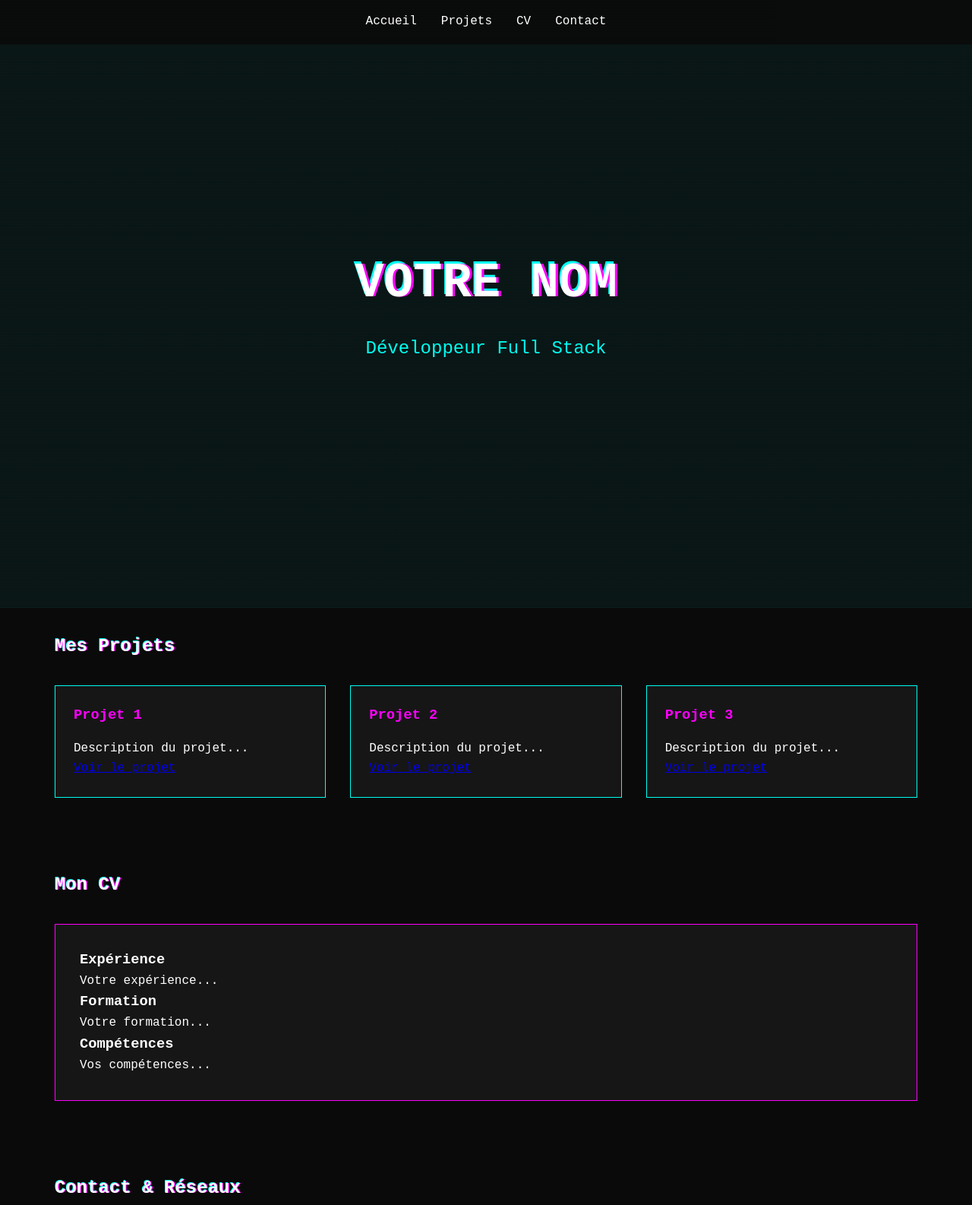
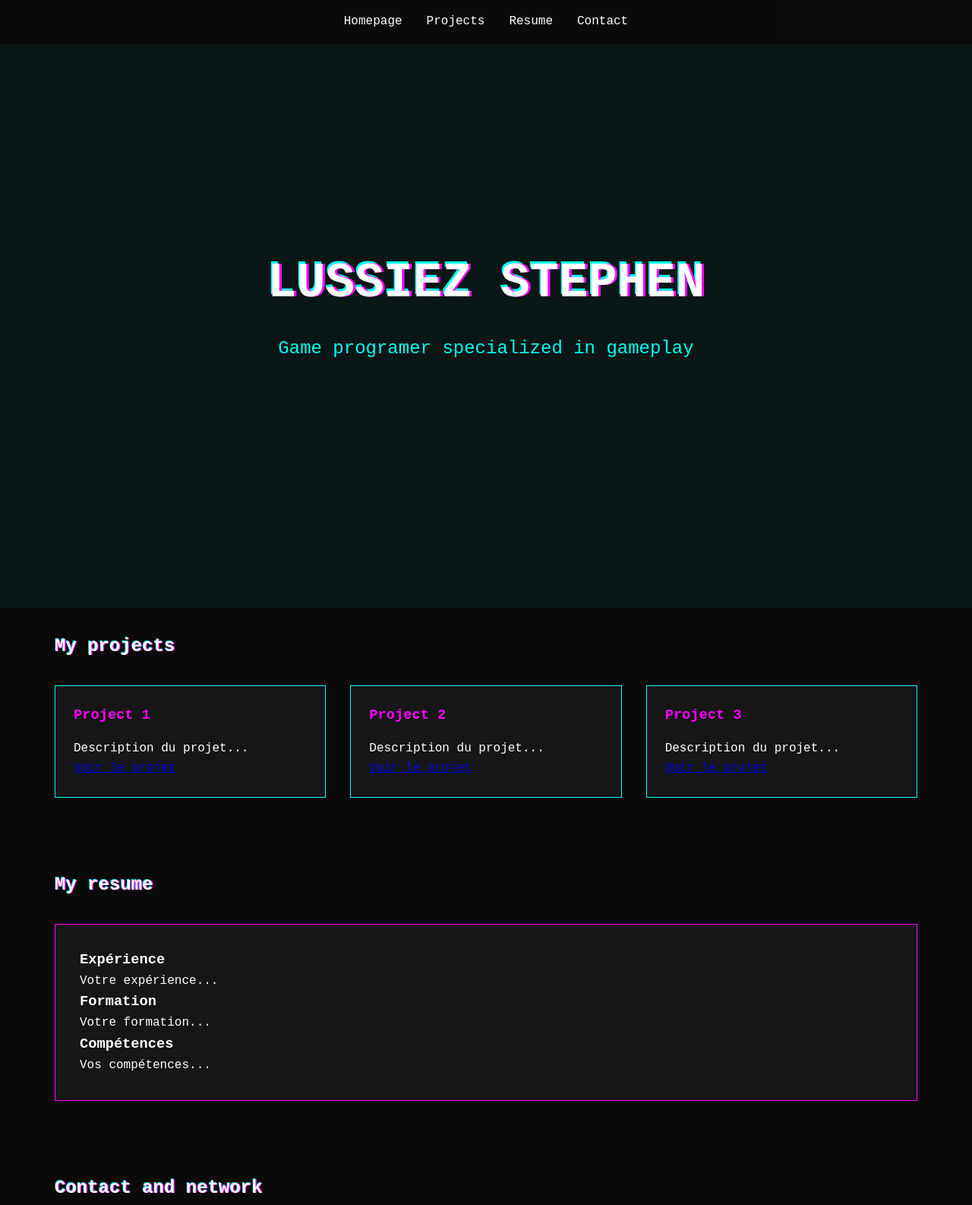
Before and after one commit to LeonLighter/LeonLighter.github.io, a plain HTML site: page index.html in a window 1280 px wide. Shown: the top 1586 px of the page at 76% size. Drawn offline with Linux system fonts and the light colour scheme.

Commit message:
update in english

```diff
--- a/index.html
+++ b/index.html
@@ -3,7 +3,7 @@
 <head>
     <meta charset="UTF-8">
     <meta name="viewport" content="width=device-width, initial-scale=1.0">
-    <title>Portfolio Cyberpunk</title>
+    <title>Portfolio Lussiez Stephen</title>
     <style>
         :root {
             --neon-blue: #00fff2;
@@ -188,33 +188,33 @@
 <body>
     <nav>
         <ul>
-            <li><a href="#accueil">Accueil</a></li>
-            <li><a href="#projets">Projets</a></li>
-            <li><a href="#cv">CV</a></li>
+            <li><a href="#accueil">Homepage</a></li>
+            <li><a href="#projets">Projects</a></li>
+            <li><a href="#cv">Resume</a></li>
             <li><a href="#contact">Contact</a></li>
         </ul>
     </nav>
 
     <header id="accueil">
-        <h1 class="glitch">Votre Nom</h1>
-        <p class="subtitle">Développeur Full Stack</p>
+        <h1 class="glitch">Lussiez Stephen</h1>
+        <p class="subtitle">Game programer specialized in gameplay</p>
     </header>
 
     <section id="projets" class="container">
-        <h2 class="glitch">Mes Projets</h2>
+        <h2 class="glitch">My projects</h2>
         <div class="projects">
             <div class="project-card">
-                <h3>Projet 1</h3>
+                <h3>Project 1</h3>
                 <p>Description du projet...</p>
                 <a href="#" target="_blank">Voir le projet</a>
             </div>
             <div class="project-card">
-                <h3>Projet 2</h3>
+                <h3>Project 2</h3>
                 <p>Description du projet...</p>
                 <a href="#" target="_blank">Voir le projet</a>
             </div>
             <div class="project-card">
-                <h3>Projet 3</h3>
+                <h3>Project 3</h3>
                 <p>Description du projet...</p>
                 <a href="#" target="_blank">Voir le projet</a>
             </div>
@@ -222,7 +222,7 @@
     </section>
 
     <section id="cv" class="container">
-        <h2 class="glitch">Mon CV</h2>
+        <h2 class="glitch">My resume</h2>
         <div class="cv">
             <!-- Remplacez cette section par votre CV -->
             <h3>Expérience</h3>
@@ -237,7 +237,7 @@
     </section>
 
     <section id="contact" class="container">
-        <h2 class="glitch">Contact & Réseaux</h2>
+        <h2 class="glitch">Contact and network</h2>
         <div class="social-links">
             <a href="https://github.com/votre-compte" target="_blank">GitHub</a>
             <a href="https://linkedin.com/in/votre-profil" target="_blank">LinkedIn</a>
```
